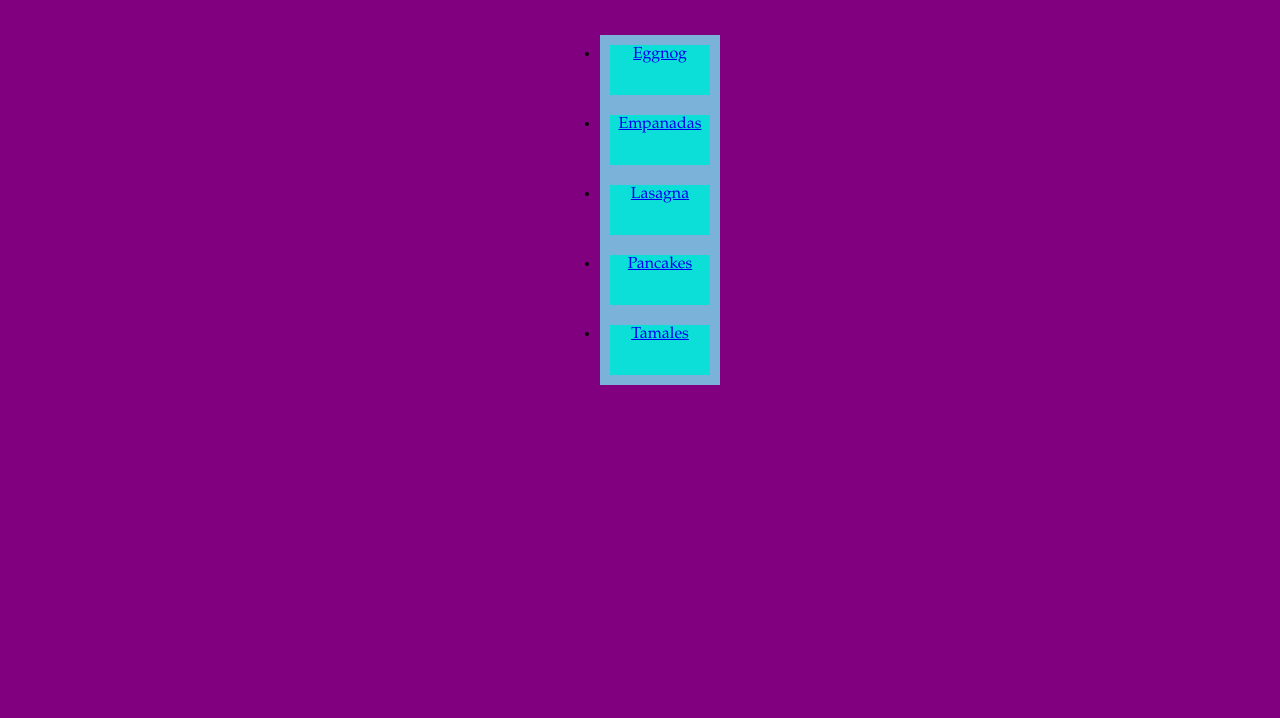
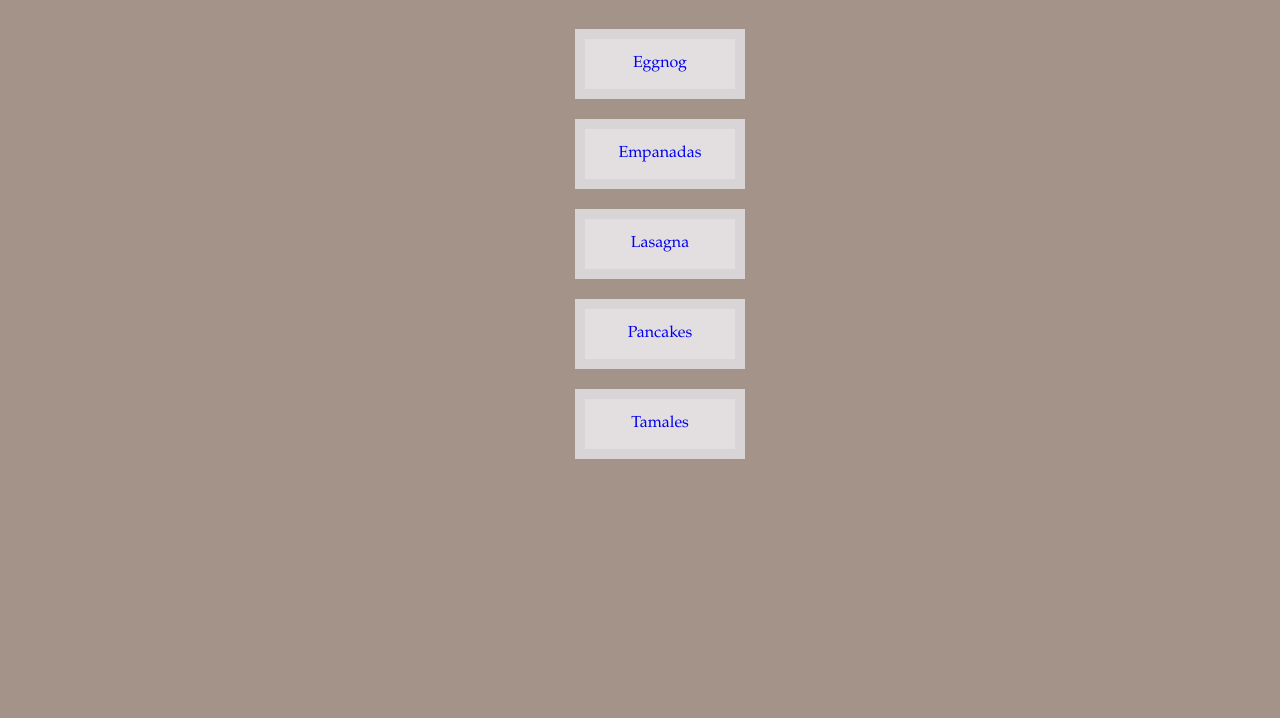
Before and after one commit to TimothyMoralesLopez/odin-recipes, a plain HTML site: page index.html in a window 1280 px wide. Shown: the part 82-800 px from the top of the page. Drawn offline with Linux system fonts and the light colour scheme.

Commit message:
Add styling to index page

```diff
--- a/style.css
+++ b/style.css
@@ -2,30 +2,39 @@ html
 {
     font-family: Garamond, serif;
     box-sizing:border-box;
-    text-align:center;
 }
 
 body
 {
-    background-color:purple;
+    background-color:rgb(164, 147, 137);
 }
 
 h1
 {
-    border: 10px dotted green;
+    border: 10px ridge beige;
     text-align:center;
 }
 
 ul
 {
-    display:inline-block;
+    display:flex;
+    list-style-type: none;
+    flex-direction: column;
+    align-items: center;
 }
 
 li
 {
-    text-align:center;
-    background-color:rgb(11, 223, 216);
-    border:10px solid rgb(123, 178, 217);
+    margin:10px;
+    background-color:rgba(248, 248, 255, 0.749);
+    border:10px solid rgba(204, 199, 199, 0.477);
     height:50px;
-    width:100px;
+    width:150px;
+    display:flex;
+    align-items:center;
+    justify-content: center;
 }
+
+a {
+    text-decoration: none;
+}
```
